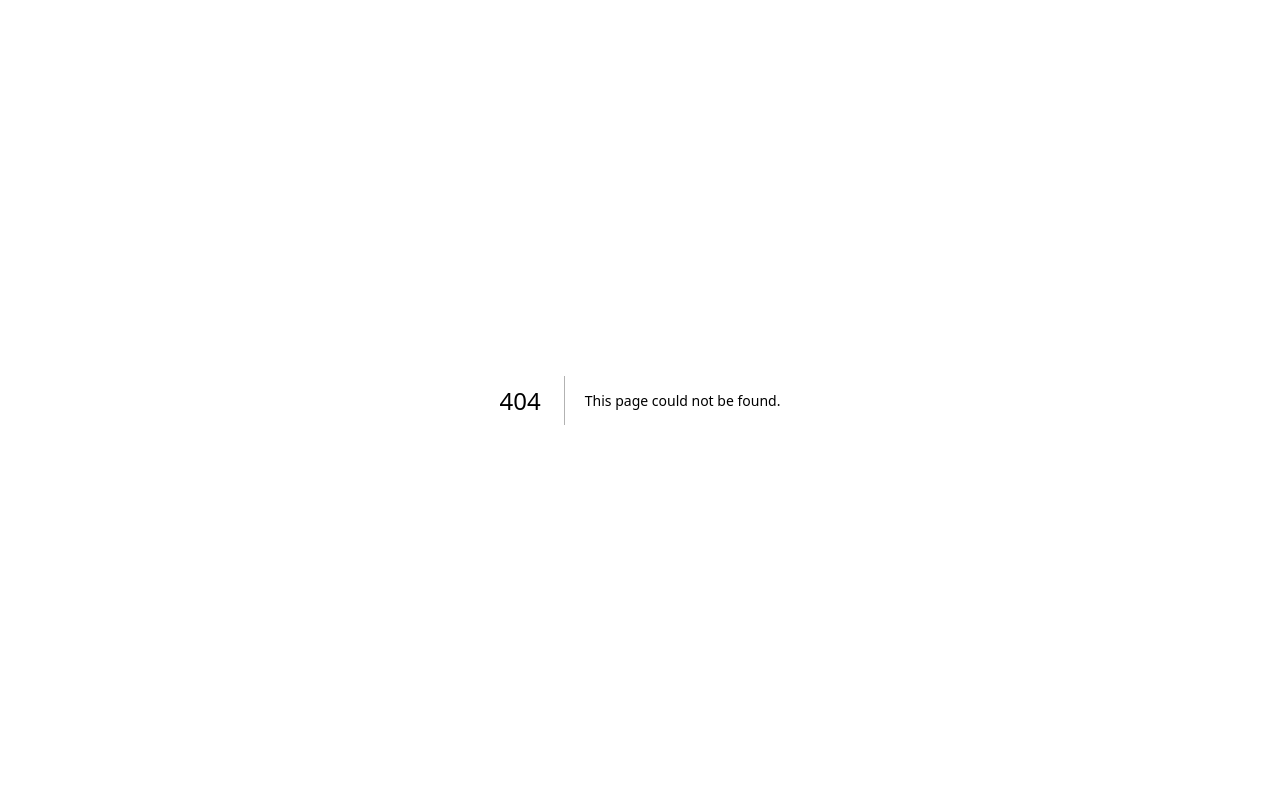
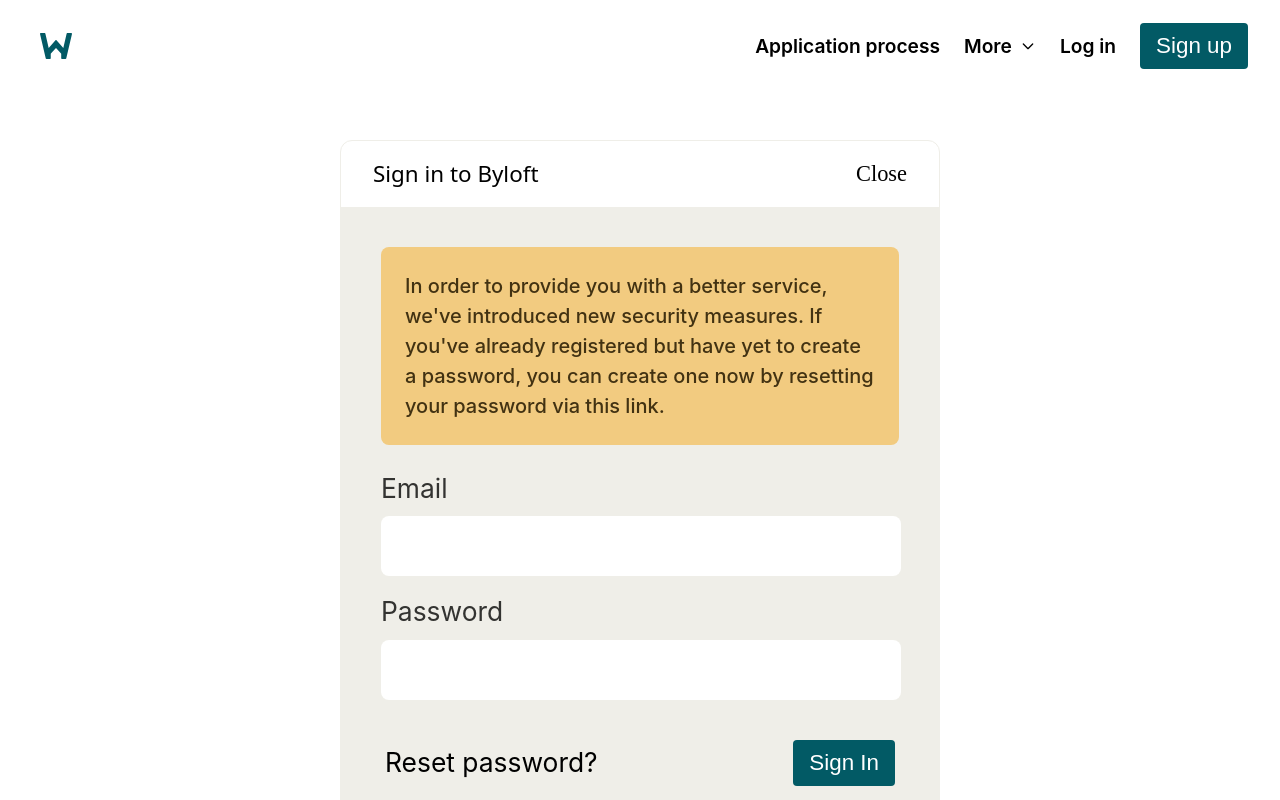
Before and after one commit to deleayo535/wayhome-app, a Next.js app: page /login in a window 1280 px wide. Before the commit this address had no page. Shown: the top 800 px of the page. Built offline with nearby package versions, Linux system fonts and the light colour scheme.

Commit message:
Login Page

```diff
--- /dev/null
+++ b/pages/login/index.tsx
@@ -0,0 +1,6 @@
+import React from "react";
+import LoginPage from "../../src/components/pages/LoginPage";
+
+export default function Login() {
+  return <LoginPage />;
+}
--- a/src/components/atoms/Button/index.tsx
+++ b/src/components/atoms/Button/index.tsx
@@ -14,7 +14,7 @@
       onClick={onclick}
       style={style}
     >
-      <span className="text-sm font-normal">{text}</span>
+      <span className="text-smx font-normal">{text}</span>
     </button>
   );
 };
--- a/src/components/organism/NavBar/index.tsx
+++ b/src/components/organism/NavBar/index.tsx
@@ -9,6 +9,7 @@
   ELIGIBILITY,
   FAQ,
   HOME,
+  LOGIN,
   SIGNUP,
   WORKS,
 } from "../../../utils/routes";
@@ -107,7 +108,7 @@
                   </div>
                 </li>
                 <li>
-                  <Link href={""} onClick={showModal}>
+                  <Link href={LOGIN} onClick={showModal}>
                     <div className="hover:underline">Log in</div>
                   </Link>
                 </li>
--- /dev/null
+++ b/src/components/pages/LoginPage/index.tsx
@@ -0,0 +1,74 @@
+import React from "react";
+import { Button, FormInput } from "../../atoms";
+import { PageTemplate } from "../../template/PageTemplate";
+import classes from "./login.module.css";
+export default function LoginPage() {
+  return (
+    <PageTemplate>
+      <React.Fragment>
+        <div className="flex flex-col items-center justify-center my-12 max-md:my-6">
+          <div className={`${classes.loginContainer} rounded-xl`}>
+            <div
+              className={`flex justify-between max-md:px-4 max-md:py-2 px-8 py-4`}
+            >
+              <div className="text-smx font-['sans']">Sign in to Byloft</div>
+              <div className="text-smx font-['reg']">Close</div>
+            </div>
+            <div className={`${classes.loginWrap} p-10 max-md:p-4`}>
+              <div className={`${classes.loginTxt} rounded-lg`}>
+                <div className="p-6 max-md:p-4 font-medium text-smmd">
+                  In order to provide you with a better service, we've
+                  introduced new security measures. If you've already registered
+                  but have yet to create a password, you can create one now by
+                  resetting your password via this link.
+                </div>
+              </div>
+              <div className={`pb-8 max-md:pb-4 ${classes.formBase}`}>
+                <div className="pt-6 max-md:pt-4">
+                  <div className="text-base max-md:text-sm text-midblack max-md:pb-0 pb-2">
+                    Email
+                  </div>
+                  <div className="pb-4 max-md:pb-2">
+                    <FormInput
+                      className={`${classes.form2}`}
+                      placeholder={""}
+                    />
+                  </div>
+                </div>
+                <div className="">
+                  <div className="text-base max-md:text-sm text-midblack max-md:pb-0 pb-2">
+                    Password
+                  </div>
+                  <div className="pb-4 max-md:pb-2">
+                    <FormInput
+                      className={`${classes.form2}`}
+                      placeholder={""}
+                    />
+                  </div>
+                </div>
+                <div className="flex justify-between items-center max-md:pt-4 pt-6 px-1">
+                  <div className="text-base max-md:text-smmd">
+                    Reset password?
+                  </div>
+                  <div>
+                    <Button
+                      text="Sign In"
+                      style={
+                        {
+                          // width: "10/0px",
+                        }
+                      }
+                    />
+                  </div>
+                </div>
+              </div>
+              <div className="flex justify-center max-md:pt-2 pt-4 max-md:text-smmd text-base font-['regs']">
+                Don't have an account yet? Get started
+              </div>
+            </div>
+          </div>
+        </div>
+      </React.Fragment>
+    </PageTemplate>
+  );
+}
--- /dev/null
+++ b/src/components/pages/LoginPage/login.module.css
@@ -0,0 +1,38 @@
+.loginWrap {
+  background: rgb(239, 238, 232);
+}
+
+.loginContainer {
+  background-color: white;
+  width: 600px;
+  border: 1px solid rgb(239, 238, 232);
+}
+
+.loginTxt {
+  background: rgb(242, 203, 128);
+  color: rgb(66, 50, 18);
+}
+
+.form2 {
+  width: 520px;
+}
+
+.bt {
+  width: 800px;
+}
+
+.formBase {
+  border-bottom: 1px solid rgb(142, 132, 132);
+}
+
+@media screen and (max-width: 768px) {
+  .loginContainer {
+    background-color: white;
+    width: 380px;
+    border: 1px solid rgb(239, 238, 232);
+  }
+
+  .form2 {
+    width: 340px;
+  }
+}
--- a/src/utils/routes.ts
+++ b/src/utils/routes.ts
@@ -1,5 +1,6 @@
 export const APPLICATION = "/application";
 export const HOME = "/";
+export const LOGIN = "/login";
 export const BLOG = "/blog";
 export const FAQ = "/faqs";
 export const WORKS = "/works";
```
Also changed, not shown: src/components/organism/NavBar/Nav.module.css (+0 -9 lines).
